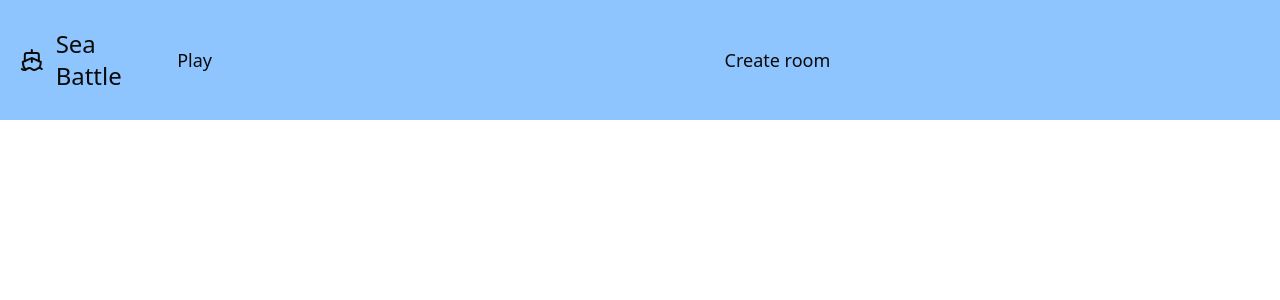
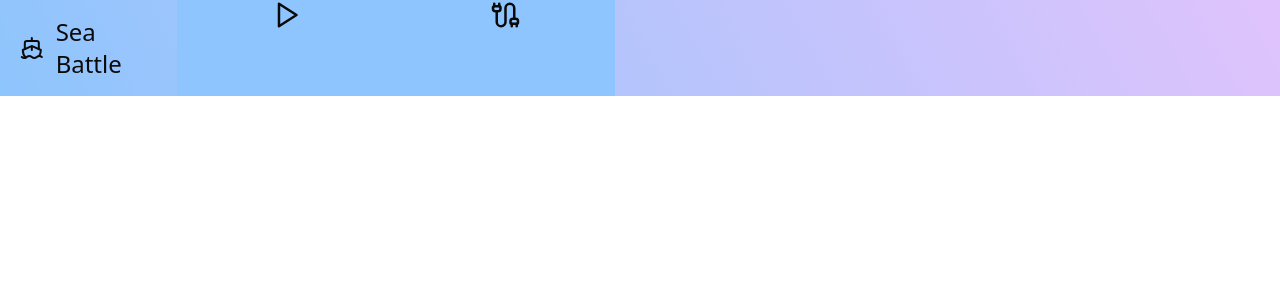
Before and after one commit to B1aho/battleship-online, a React (Vite) app in the folder apps/web/: page / in a window 1280 px wide. Shown: the top 300 px of the page. Built offline with nearby package versions, Linux system fonts and the light colour scheme.

Commit message:
Refactor header

```diff
--- a/apps/web/src/components/Header/Header.tsx
+++ b/apps/web/src/components/Header/Header.tsx
@@ -1,7 +1,7 @@
 import { Ship } from "lucide-react";
 import { NavLink } from "react-router";
 import { NavTab } from "./NavTab";
-import { createRef, RefObject, useEffect, useLayoutEffect, useMemo, useRef, useState } from "react";
+import { createRef, RefObject, useLayoutEffect, useMemo, useRef, useState } from "react";
 import { useLinks } from "./links";
 import { useTranslation } from "react-i18next";
 
@@ -35,7 +35,7 @@ export const Header = () => {
 
                 // Центрируем по оси Y
                 markerRef.current.style.top = `${anchor.offsetTop + anchor.offsetHeight / 2}px`;
-                markerRef.current.style.transform = "translateY(-50%)"; // Центрируем
+                markerRef.current.style.transform = "translateY(-90%)"; // Центрируем
 
                 markerRef.current.style.opacity = "1";
                 // После первого вычисления позиций включаем transition
@@ -52,16 +52,17 @@ export const Header = () => {
     }, [anchor, disableTransition]);
 
     return (
-        <nav className="flex w-full min-h-[15%] max-h-fit gap-2 relative items-center bg-blue-300 bg-opacity-0.5 px-2">
+        <nav className="flex w-full h-[6rem] gap-2 relative items-center header-bg px-2 select-none">
             <span className="flex text-2xl justify-center items-center mr-4 z-10">
                 <Ship width={55} />
                 <span>{t("logo")}</span>
             </span>
-            <div className="flex items-center w-full h-full">
+            <ul className="flex items-center w-full h-full">
                 {
                     links.map((link, idx) => {
                         return (
-                            <NavLink className="flex-1 z-10 w-[10%] h-full relative" to={link.to} ref={linkRefs.current[idx]} key={link.key}>
+                            <li className="list-none text-lg w-[20%] h-full bg-blue-300">
+                                <NavLink className="z-10 h-full relative" to={link.to} ref={linkRefs.current[idx]} key={link.key}>
                                     {({ isActive }) => {
                                         return (
                                             <NavTab
@@ -73,11 +74,16 @@ export const Header = () => {
                                         );
                                     }}
                                 </NavLink>
+                            </li>
                         );
                     })
                 }
-                <div className="absolute opacity-0 top-[20%] z-[1] w-11 h-14 before:content-[''] before:absolute before:-z-10 before:top-[20%] before:left-[50%] before:-translate-x-1/2 before:w-[40px] before:h-[35px] before:rounded-[8px] before:bg-white before:shadow-[0_0_10px_rgb(58,134,255),0_0_20px_rgb(255,255,255),0_0_40px_#fff,0_0_80px_#fff,0_0_160px_rgb(58,134,255)]" ref={markerRef} id="marker"></div>
+                <div
+                    className="absolute opacity-0 top-[20%] z-[1] w-11 h-14 before:content-[''] before:absolute before:top-[20%] before:left-[50%] before:-translate-x-1/2 before:w-[40px] before:h-10 before:rounded-[8px] before:bg-white before:shadow-[0_0_0_10px_rgb(255,255,255),0_0_20px_rgb(255,255,255),0_0_40px_#fff,0_0_80px_#fff,0_0_160px_rgb(58,134,255)]"
+                    ref={markerRef}
+                    id="marker">
                 </div>
+            </ul>
         </nav>
     );
 }
--- a/apps/web/src/components/Header/NavTab.tsx
+++ b/apps/web/src/components/Header/NavTab.tsx
@@ -14,9 +14,9 @@ export const NavTab = ({ text, isActive, setAnchor, Icon }: INavTab) => {
     }, [isActive, setAnchor]);
 
     return (
-        <span className="flex text-lg  h-full bg-blue-300">
-            {/*Icon && <Icon /> Если mobile то иконки*/}
-            <span>{text}</span>
-        </span>
+        <>
+            {Icon && <Icon size={30} className={"z-10 flex-1 w-full transition-all duration-300 hover:text-amber-300 hover:shadow-amber-300 " + (isActive ? "text-amber-300 shadow-amber-300 -translate-y-5" : "")} />}
+            <span className="absolute opacity-0 h-full w-full text-center">{text}</span>
+        </>
     );
 }
--- a/apps/web/src/components/Header/links.ts
+++ b/apps/web/src/components/Header/links.ts
@@ -1,4 +1,4 @@
-import { LucideProps, Play } from "lucide-react";
+import { Cable, LucideProps, Play } from "lucide-react";
 import { ForwardRefExoticComponent } from "react";
 import { useTranslation } from "react-i18next";
 
@@ -21,6 +21,7 @@ export const useLinks = (): ILink[] => {
         {
             key: "L-1",
             to: "room",
+            Icon: Cable,
             text: t("nav:create"),
         }
     ]);
--- a/apps/web/src/index.css
+++ b/apps/web/src/index.css
@@ -13,3 +13,8 @@ html, body, #root {
   width: 100%;
   height: 100%;
 }
+
+.header-bg {
+  background-color: #8EC5FC;
+  background-image: linear-gradient(62deg, #8EC5FC 0%, #E0C3FC 100%);
+}
```
Also changed, not shown: apps/web/src/App.css (line endings or trailing spaces). Lines whose indentation alone changed are shown as unchanged.
